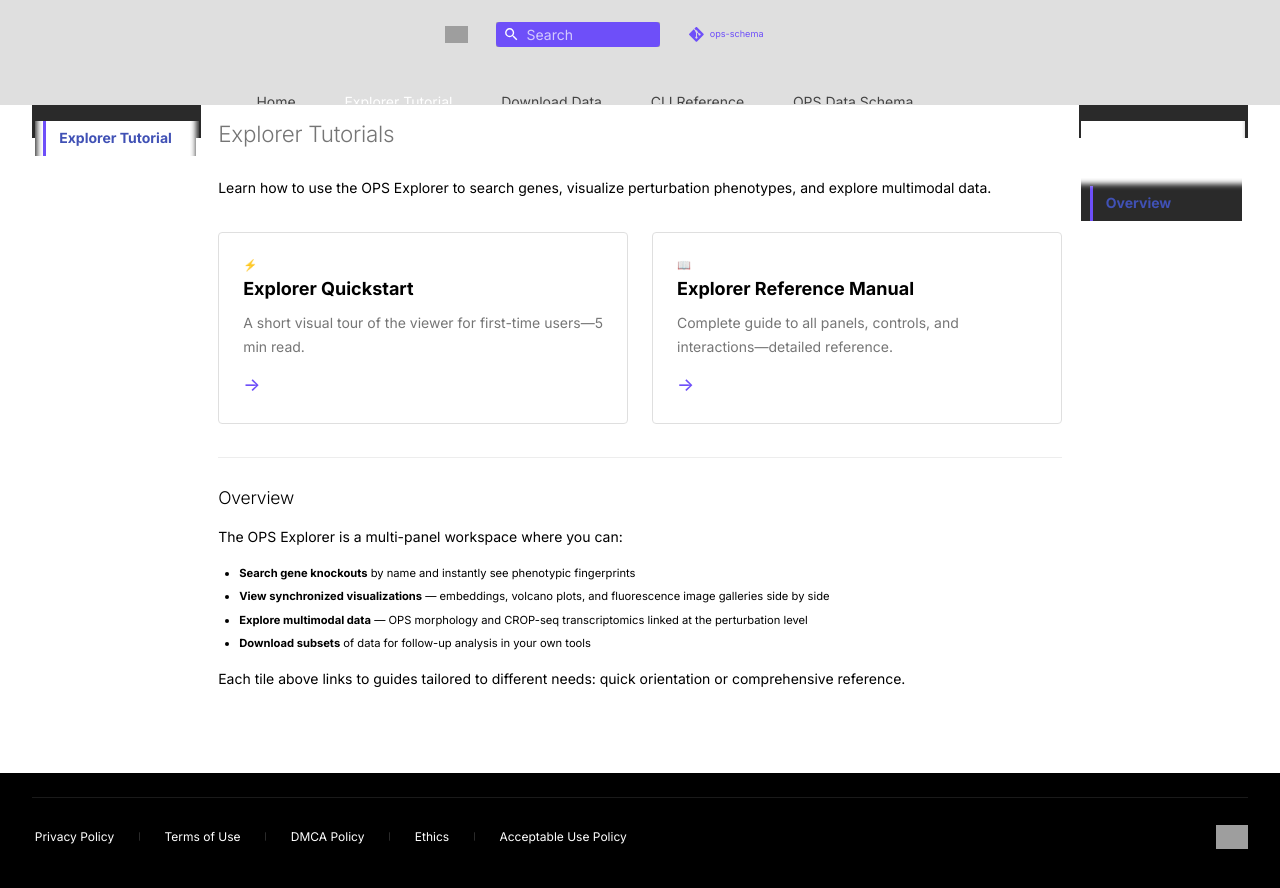
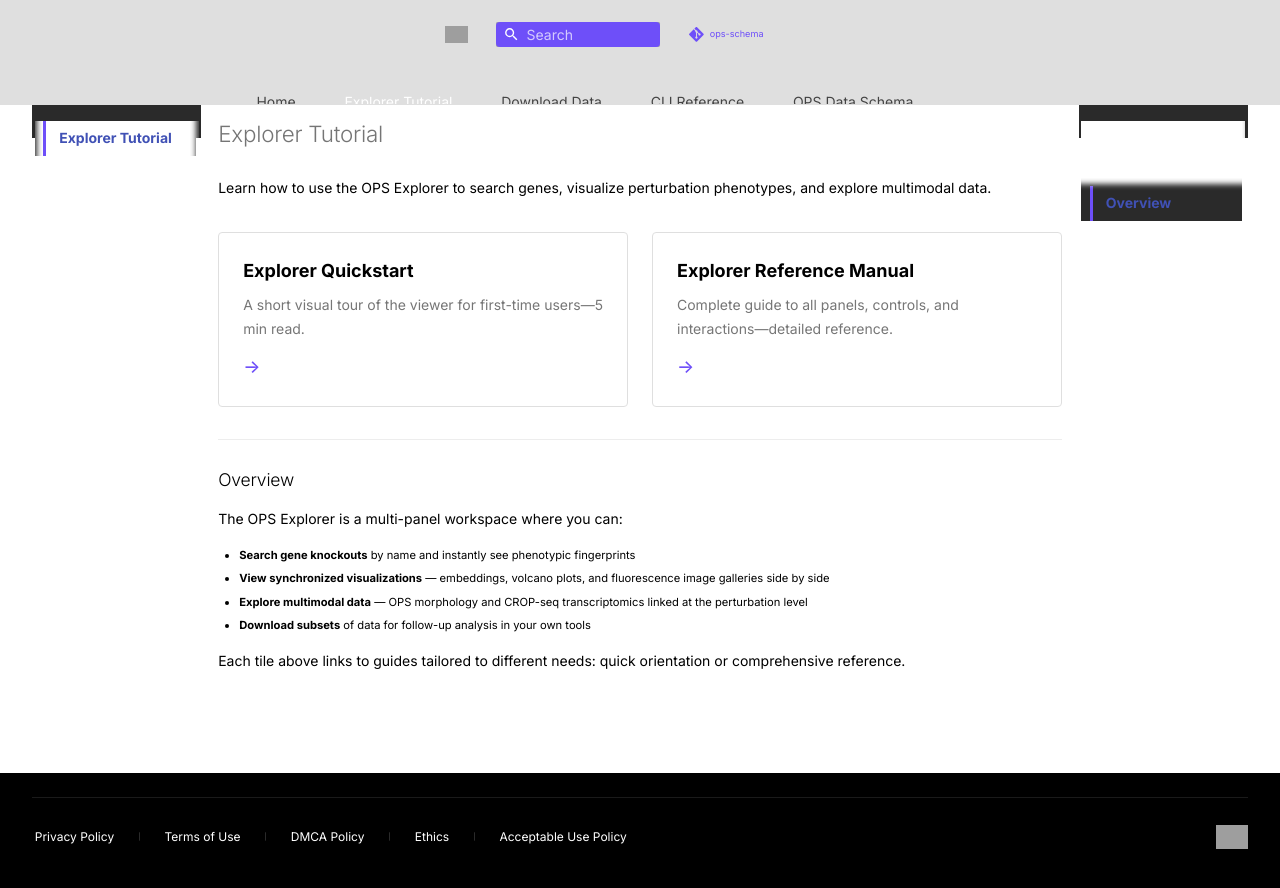
Before and after one commit to chanzuckerberg/ops-schema, an MkDocs documentation site: the page built from docs/tutorials/index.md, in a window 1280 px wide. Shown: the top 888 px of the page. Built offline with MkDocs 1.6.1 and Material for MkDocs 9.7.7, drawn with Linux system fonts in a browser that asks for light colours; comment, search, counter and statistics services are not loaded; grey boxes are pictures that could not be loaded.

Commit message:
Update index.md

```diff
--- a/docs/tutorials/index.md
+++ b/docs/tutorials/index.md
@@ -1,16 +1,14 @@
-# Explorer Tutorials
+# Explorer Tutorial
 
 Learn how to use the OPS Explorer to search genes, visualize perturbation phenotypes, and explore multimodal data.
 
 <div class="tile-grid">
   <a href="quickstart/" class="tile">
-    <div class="tile-icon">⚡</div>
     <div class="tile-title">Explorer Quickstart</div>
     <div class="tile-tagline">A short visual tour of the viewer for first-time users—5 min read.</div>
     <div class="tile-arrow">→</div>
   </a>
   <a href="reference/" class="tile">
-    <div class="tile-icon">📖</div>
     <div class="tile-title">Explorer Reference Manual</div>
     <div class="tile-tagline">Complete guide to all panels, controls, and interactions—detailed reference.</div>
     <div class="tile-arrow">→</div>
```
